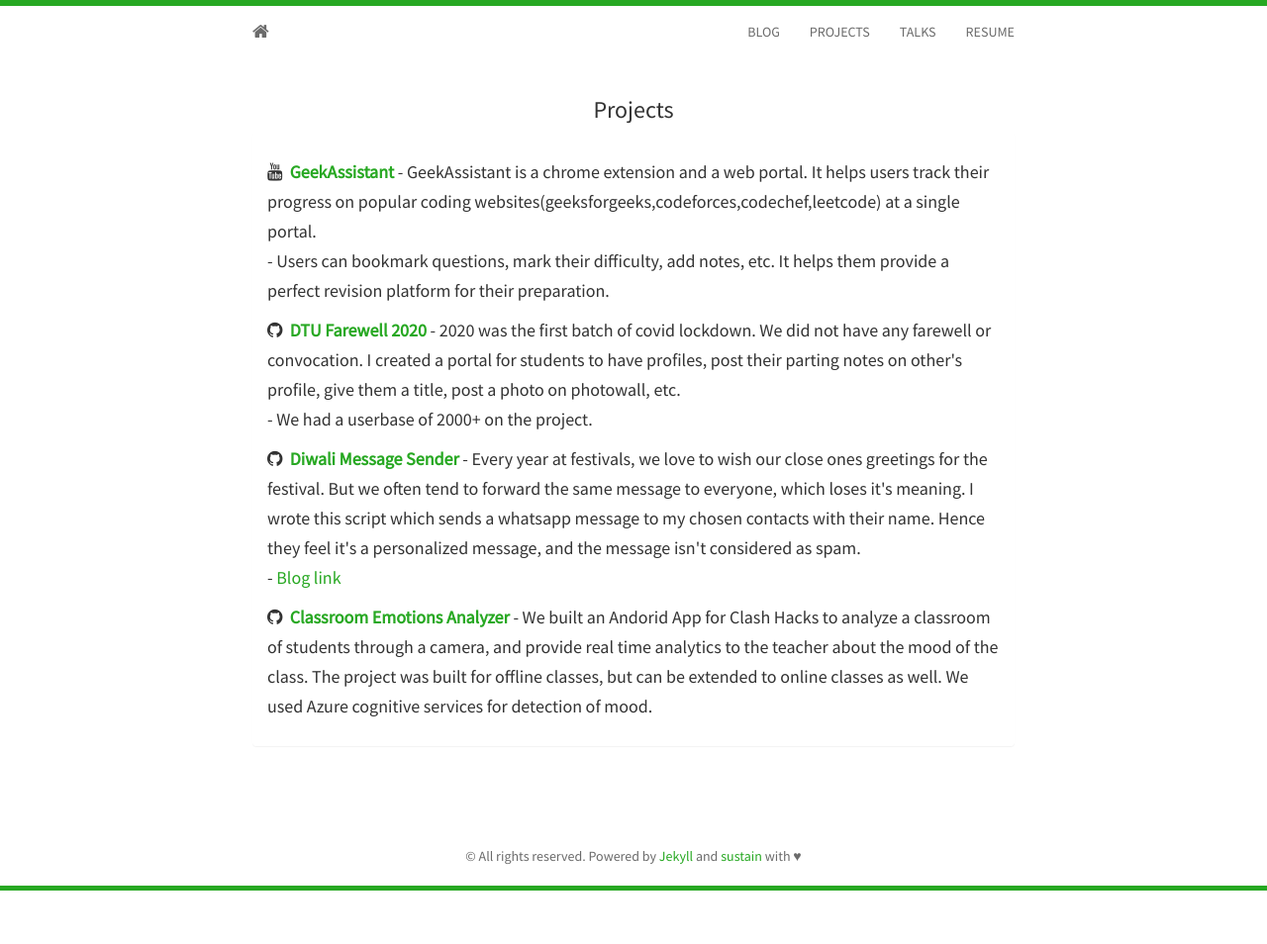
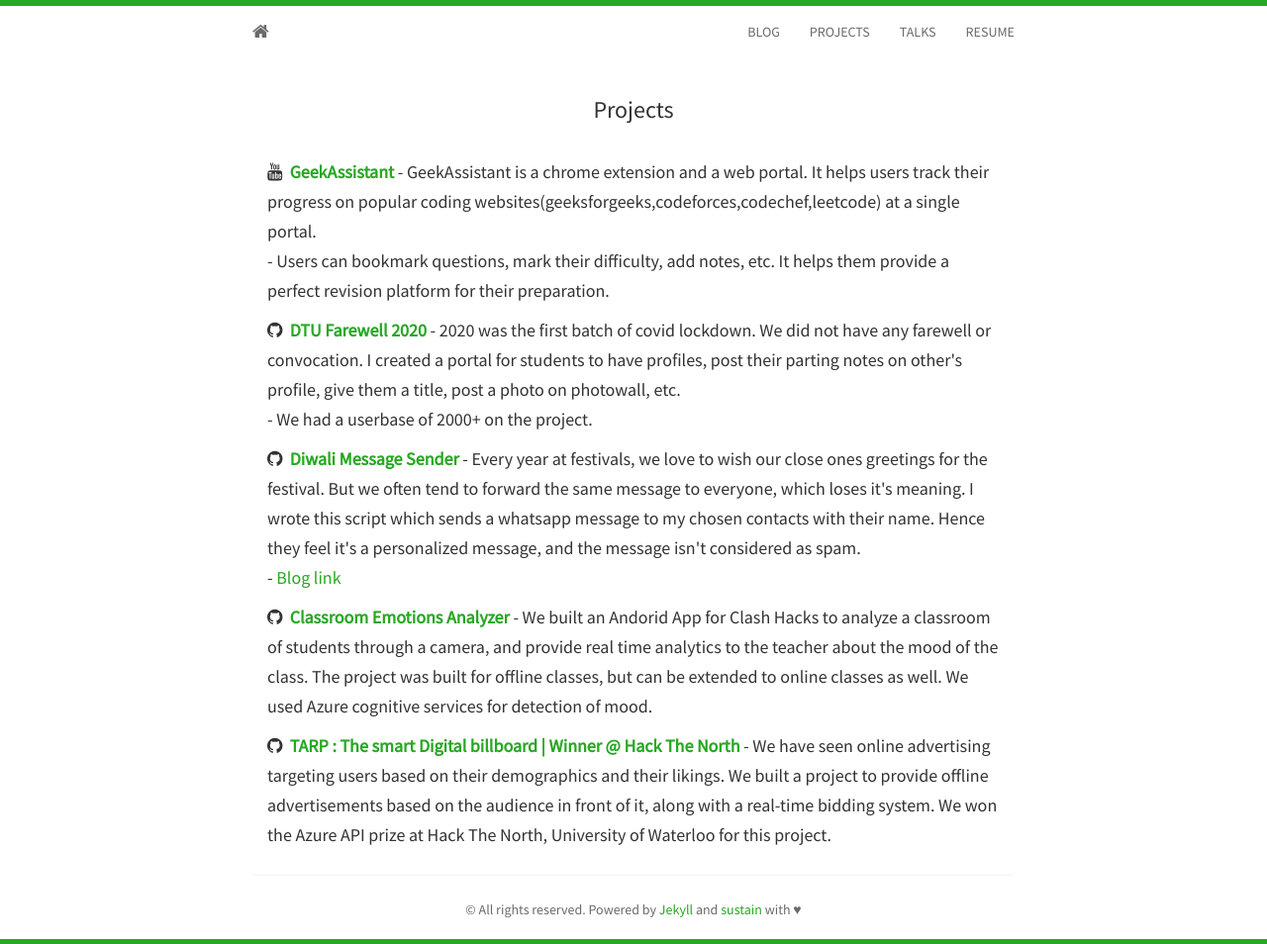
Before and after one commit to ronaksakhuja/ronaksakhuja.github.io, a Jekyll site: the page built from projects.html, in a window 1280 px wide. Shown: the whole page at 99% size. Built offline with Jekyll 4.4.1, drawn with Linux system fonts in a browser that asks for light colours; nearby versions of some CDN libraries; before the commit the page ends 900 px from its top, so only the background shows below that.

Commit message:
Update projects.html

```diff
--- a/_includes/projects.html
+++ b/_includes/projects.html
@@ -21,7 +21,11 @@
 	    	<h5>
 			<i class="fa fa-github"></i>&nbsp;&nbsp;<strong><a  target="_blank" href="https://github.com/ronaksakhuja/Classroom-Emotion-Analysis">Classroom Emotions Analyzer</a></strong>
 	    		- We built an Andorid App for Clash Hacks to analyze a classroom of students through a camera, and provide real time analytics to the teacher about the mood of the class. The project was built for offline classes, but can be extended to online classes as well. We used Azure cognitive services for detection of mood.
-	    </h5>
+	    	</h5>
+	    	<h5>
+			<i class="fa fa-github"></i>&nbsp;&nbsp;<strong><a  target="_blank" href="https://devpost.com/software/digiboard-g20q6s">TARP : The smart Digital billboard | Winner @ Hack The North</a></strong>
+	    		- We have seen online advertising targeting users based on their demographics and their likings. We built a project to provide offline advertisements based on the audience in front of it, along with a real-time bidding system. We won the Azure API prize at Hack The North, University of Waterloo for this project.
+	    	</h5>
     </div>
   </div>
 </div>
```
